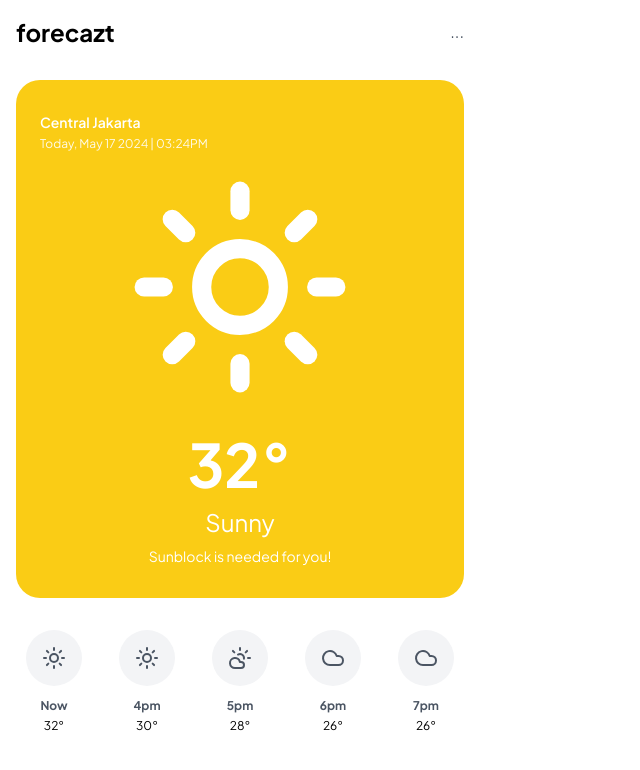
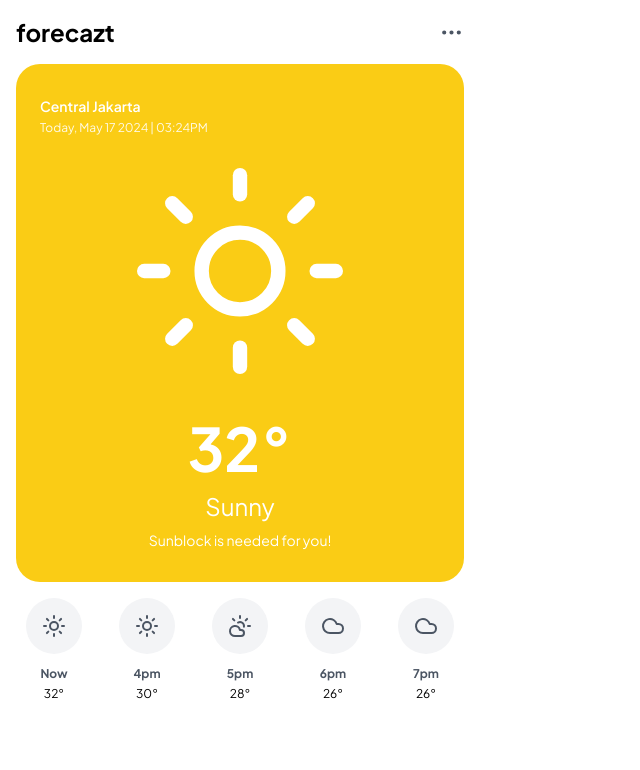
Before and after one commit to SiHyung-Lee/weather-app, a React (Vite) app: page / in a window 1280 px wide. Shown: the top 770 px of the page, without its empty margins (0-640 px from the left). Built offline with nearby package versions, Linux system fonts and the light colour scheme; no server answers.

Commit message:
feat: UI 개선을 위한 아이콘 및 스타일 업데이트
- Ellipsis 아이콘 추가 및 앱 헤더 버튼 스타일 개선
- Sun 아이콘에 strokeWidth 속성 추가로 가시성 개선
- 전반적인 UI 간격(space-y) 조절로 레이아웃 최적화

```diff
--- a/src/App.jsx
+++ b/src/App.jsx
@@ -1,5 +1,13 @@
 import { useEffect, useState } from "react";
-import { Sun, Cloud, CloudSun, Wind, Sunrise, Thermometer } from "lucide-react";
+import {
+  Ellipsis,
+  Sun,
+  Cloud,
+  CloudSun,
+  Wind,
+  Sunrise,
+  Thermometer,
+} from "lucide-react";
 
 function App() {
   const API_KEY = "1c6040609dd62a847ede395d2b820d43";
@@ -40,11 +48,13 @@ function App() {
         </div>
       ) : (
         <div className="min-h-screen p-4">
-          <div className="max-w-md w-full space-y-8">
+          <div className="max-w-md w-full space-y-4">
             {/* App Header */}
             <div className="flex justify-between items-center">
               <h1 className="text-2xl font-bold">forecazt</h1>
-              <button className="text-gray-600">...</button>
+              <button className="text-gray-600">
+                <Ellipsis size={25} />
+              </button>
             </div>
 
             {/* Main Weather Card */}
@@ -57,7 +67,7 @@ function App() {
               </div>
 
               <div className="flex flex-col items-center mt-5">
-                <Sun size={230} className="mb-8" />
+                <Sun size={230} strokeWidth={1.5} className="mb-8" />
                 <span className="text-6xl font-bold mb-3">32°</span>
                 <span className="text-2xl mb-2">Sunny</span>
                 <p className="text-sm">Sunblock is needed for you!</p>
```
